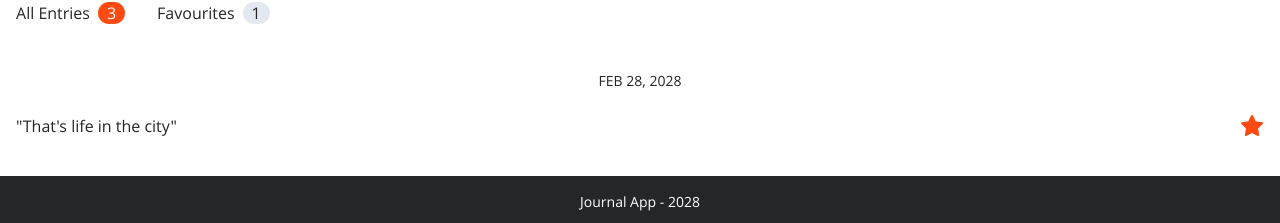
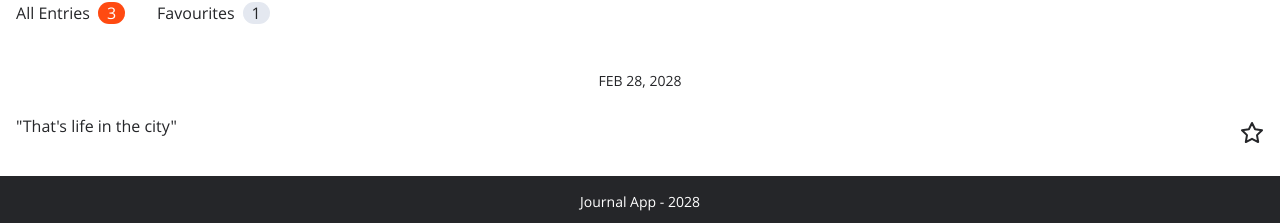
Before and after one commit to marvinRoellecke/journal-app, a React (Create React App) app: page / in a window 1280 px wide. Shown: the part 574-797 px from the top of the page. Built offline with nearby package versions, Linux system fonts and the light colour scheme.

Commit message:
add logic to Favourites Icon

```diff
--- a/src/components/Card/Card.css
+++ b/src/components/Card/Card.css
@@ -24,7 +24,13 @@ h2 {
   line-height: 1.5rem;
 }
 
-img {
+.button__favourite {
+  background: none;
+  border: none;
+}
+
+Star,
+StarFilled {
   height: 1.5rem;
   width: 1.5rem;
 }
--- a/src/components/Card/Card.js
+++ b/src/components/Card/Card.js
@@ -1,13 +1,23 @@
 import "./Card.css";
-import star from "./star-filled.svg";
+import { ReactComponent as StarFilled } from "./star-filled.svg";
+import { ReactComponent as Star } from "./star.svg";
+import { useState } from "react";
 
 export default function Card() {
+  const [isFavourite, setIsFavourite] = useState(false);
+
+  function handleClick() {
+    setIsFavourite(!isFavourite);
+  }
+
   return (
     <section className="Card__section">
       <span className="Card__date">FEB 28, 2028</span>
       <div className="Card__title">
         <h2>"That's life in the city"</h2>
-        <img src={star} alt="Star" />
+        <button onClick={handleClick} className="button__favourite">
+          {isFavourite ? <StarFilled /> : <Star />}
+        </button>
       </div>
       <article className="Card__article">
         Si sine causa? quae fuerit causa, mox videro; interea hoc tenebo, si
--- a/src/components/Form/Form.css
+++ b/src/components/Form/Form.css
@@ -19,7 +19,7 @@ fieldset {
   gap: 2rem;
 }
 
-button {
+.button__create {
   background-color: var(--color-nemo);
   color: var(--color-foam);
   padding: 1rem 2rem;
@@ -30,11 +30,11 @@ button {
   font-weight: 700;
 }
 
-button:hover {
+.button__create:hover {
   background-color: var(--color-nemo-dark);
   cursor: pointer;
 }
 
-button:active {
+.button__create:active {
   background-color: var(--color-nemo-mid);
 }
--- a/src/components/Form/Form.js
+++ b/src/components/Form/Form.js
@@ -13,7 +13,9 @@ export default function Form() {
         <Input id="notes" rows="4">
           Notes
         </Input>
-        <button type="submit">Create</button>
+        <button type="submit" className="button__create">
+          Create
+        </button>
       </fieldset>
     </form>
   );
--- a/src/index.css
+++ b/src/index.css
@@ -23,6 +23,7 @@
 * {
   margin: 0;
   padding: 0;
+  box-sizing: border-box;
 }
 
 #root {
```
